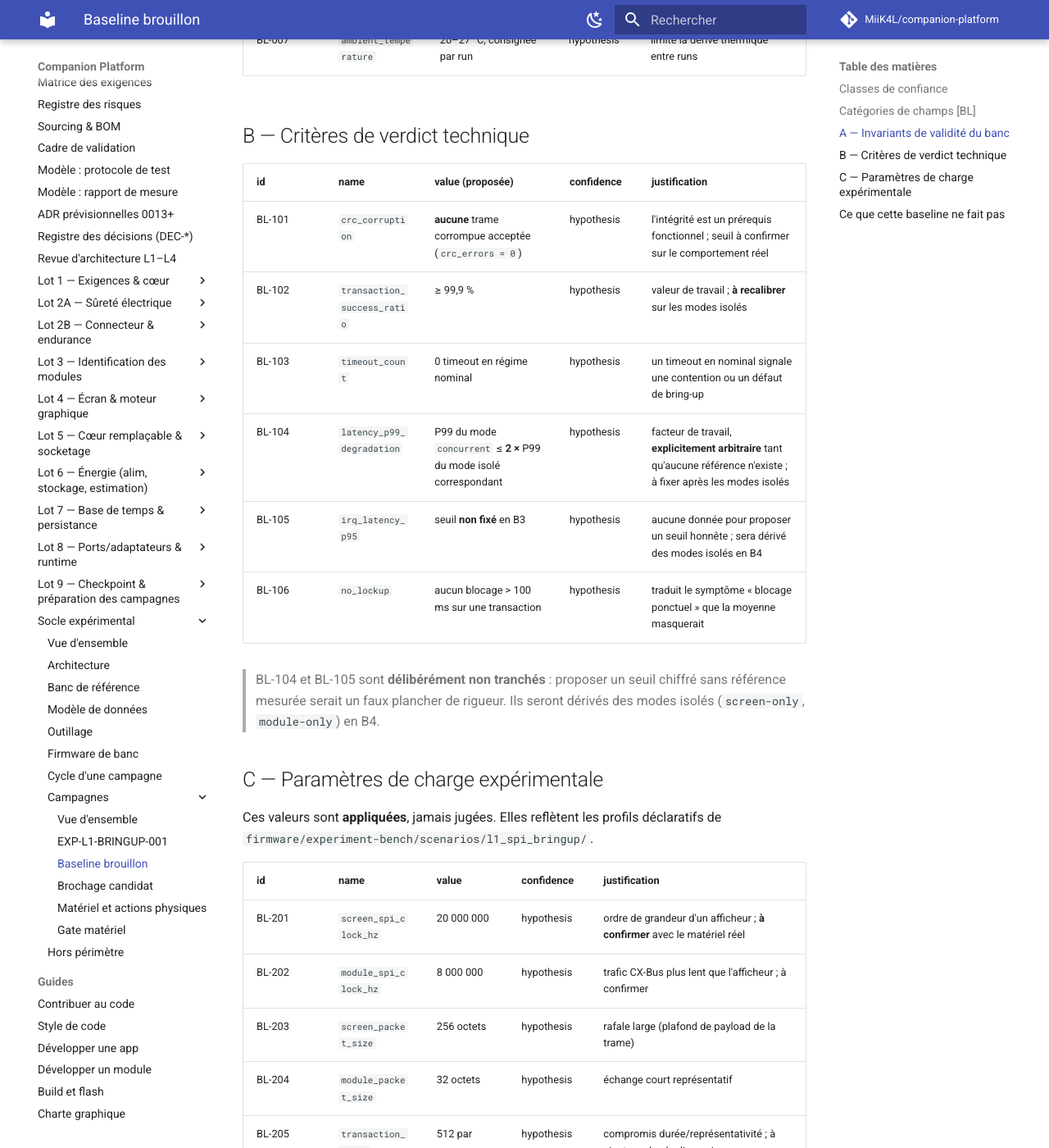
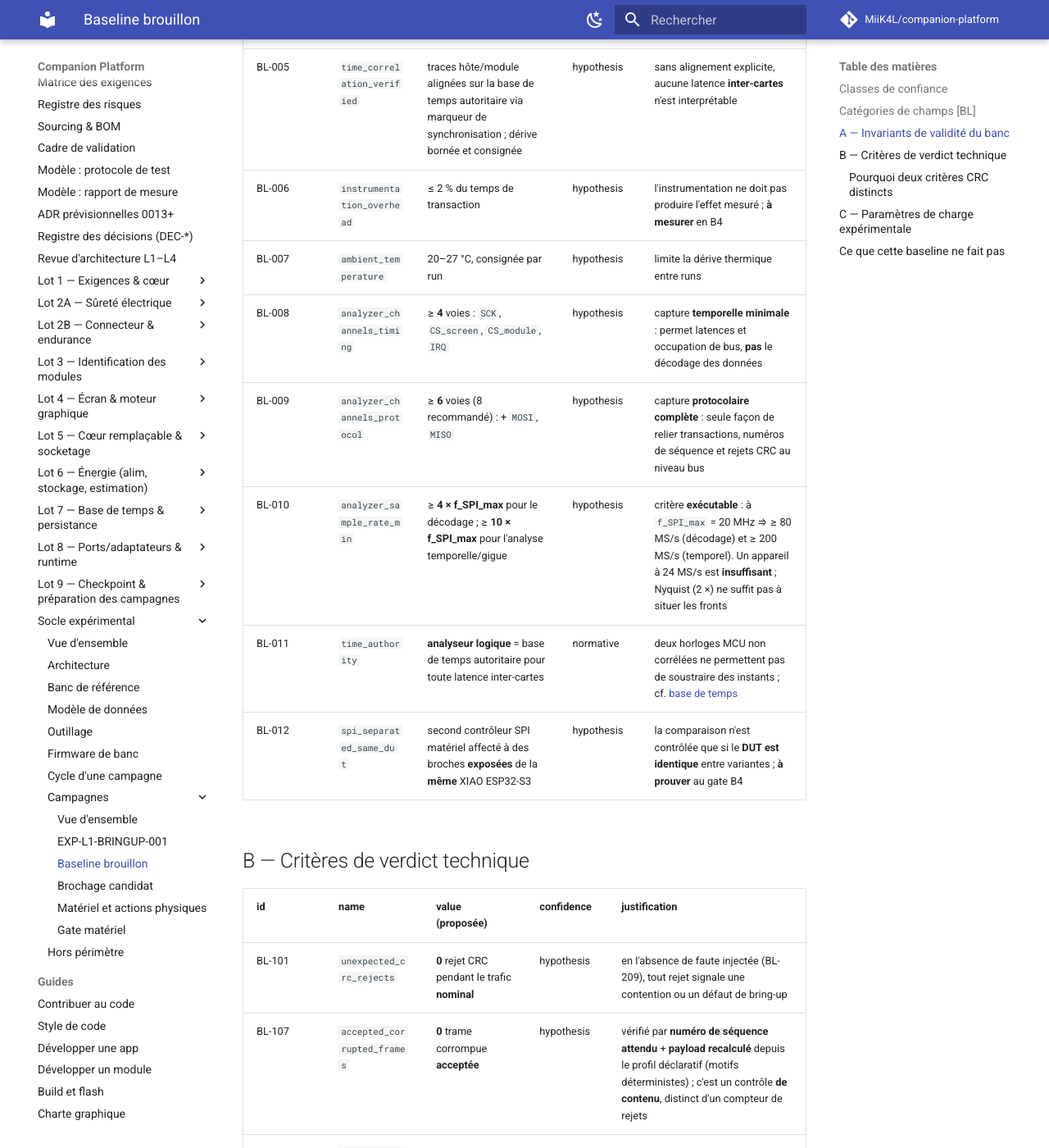
Before and after one commit to MiiK4L/companion-platform, an MkDocs documentation site: the page built from docs/phase-1/experiment-platform/campaigns/baseline-draft.md, in a window 1280 px wide and 1400 px high, scrolled down 1602 px. Shown: the whole window at 82% size. Built offline with MkDocs 1.6.1 and Material for MkDocs 9.7.7, drawn with Linux system fonts in a browser that asks for light colours; comment, search, counter and statistics services are not loaded; some of the changed text lies outside the part shown.

Commit message:
docs(phase-1): ouvre reellement BL-104 et separe les deux criteres CRC
BL-104 etait chiffre a 2x tout en etant declare non tranche : contradiction
levee en retirant le facteur. Sa value devient explicitement "a fixer en B4",
derivee des P99 des modes isoles, comme BL-105. Tant qu'ils ne sont pas
instancies, aucun cas concurrent ne peut recevoir de verdict sur la degradation.

Le critere CRC est scinde : BL-101 unexpected_crc_rejects (aucun rejet pendant
le trafic nominal) et BL-107 accepted_corrupted_frames (aucune trame corrompue
acceptee, verifiee par numero de sequence et payload recalcule depuis le profil
declaratif). Les deux ne sont pas equivalents : un compteur de rejets nul ne
prouve pas qu'aucune corruption n'a ete acceptee. Que la chaine de rejet
fonctionne est prouve separement par le gate materiel.

```diff
--- a/docs/phase-1/experiment-platform/campaigns/baseline-draft.md
+++ b/docs/phase-1/experiment-platform/campaigns/baseline-draft.md
@@ -15,19 +15,22 @@
 > `baseline_version`**. Une version déjà utilisée par un run n'est **jamais**
 > modifiée rétroactivement.
 
+- `baseline_id` : **`BL-EXP-L1-BRINGUP-001`**
+- `baseline_draft_version` : **0** (brouillon ; le premier `baseline-record.json`
+  **approuvé** produit en B4 portera la version **1** et référencera ce brouillon)
+- Référence machine : les six `campaign-definition` portent `baseline_id`,
+  `baseline_draft_version` et `baseline_draft_ref` pointant vers cette page.
+
 Cycle : **B3 → `draft`** · **B4 → revue → instanciation → approbation → exécution.**
 
 ## Classes de confiance
 
-`normative` (imposée par une spécification externe) · `measured` (issue d'une
-mesure qualifiée) · `hypothesis` (proposée, non vérifiée).
+`normative` (imposée par une spécification externe ou par le socle) · `measured`
+(issue d'une mesure qualifiée) · `hypothesis` (proposée, non vérifiée).
 
 > À ce stade, **aucune** valeur n'est `measured` : aucune mesure n'existe.
 
 ## Catégories de champs `[BL]`
-
-Les `[BL]` ne jouent pas tous le même rôle ; les confondre reviendrait à traiter
-un paramètre de charge comme un critère de succès.
 
 | Catégorie | Rôle | Effet |
 |-----------|------|-------|
@@ -35,9 +38,13 @@
 | **B — Critères de verdict technique** | ce qui décide `PASS`/`FAIL` | violation ⇒ `FAIL` |
 | **C — Paramètres de charge expérimentale** | ce qui est *appliqué*, pas jugé | ne décide d'aucun verdict |
 
-Exemple de la distinction demandée : la **fréquence SPI** et le **nombre de
-transactions** sont des **paramètres de charge (C)** ; « aucune corruption CRC »
-est un **critère de verdict (B)**.
+La **fréquence SPI** et le **nombre de transactions** sont des **paramètres de
+charge (C)** ; « aucune trame corrompue acceptée » est un **critère de verdict (B)**.
+
+> **Applicabilité par cas.** Tous les `[BL]` de catégorie B **ne s'appliquent pas
+> à tous les cas** : voir la [matrice d'applicabilité](EXP-L1-BRINGUP-001.md#5-matrice-dapplicabilite-par-cas).
+> Les modes isolés ne sont **jamais** jugés sur les critères de dégradation
+> concurrente.
 
 ## A — Invariants de validité du banc
 
@@ -47,29 +54,52 @@
 | BL-002 | `ground_topology` | masse commune, point unique | hypothesis | évite les boucles de masse faussant l'intégrité SPI |
 | BL-003 | `max_wire_length` | ≤ 100 mm par ligne SPI | hypothesis | limite les réflexions ; **à confirmer** à la fréquence retenue |
 | BL-004 | `build_reproducible` | arbre git propre, ou diff archivé et haché | normative | exigé par `promote_to_measured` (socle) |
-| BL-005 | `clock_sync_verified` | horodatages hôte/module corrélés, dérive bornée | hypothesis | sans cela, les latences croisées et la latence d'IRQ sont ininterprétables |
+| BL-005 | `time_correlation_verified` | traces hôte/module alignées sur la base de temps autoritaire via marqueur de synchronisation ; dérive bornée et consignée | hypothesis | sans alignement explicite, aucune latence **inter-cartes** n'est interprétable |
 | BL-006 | `instrumentation_overhead` | ≤ 2 % du temps de transaction | hypothesis | l'instrumentation ne doit pas produire l'effet mesuré ; **à mesurer** en B4 |
 | BL-007 | `ambient_temperature` | 20–27 °C, consignée par run | hypothesis | limite la dérive thermique entre runs |
+| BL-008 | `analyzer_channels_timing` | ≥ **4** voies : `SCK`, `CS_screen`, `CS_module`, `IRQ` | hypothesis | capture **temporelle minimale** : permet latences et occupation de bus, **pas** le décodage des données |
+| BL-009 | `analyzer_channels_protocol` | ≥ **6** voies (8 recommandé) : + `MOSI`, `MISO` | hypothesis | capture **protocolaire complète** : seule façon de relier transactions, numéros de séquence et rejets CRC au niveau bus |
+| BL-010 | `analyzer_sample_rate_min` | ≥ **4 × f_SPI_max** pour le décodage ; ≥ **10 × f_SPI_max** pour l'analyse temporelle/gigue | hypothesis | critère **exécutable** : à `f_SPI_max` = 20 MHz ⇒ ≥ 80 MS/s (décodage) et ≥ 200 MS/s (temporel). Un appareil à 24 MS/s est **insuffisant** ; Nyquist (2 ×) ne suffit pas à situer les fronts |
+| BL-011 | `time_authority` | **analyseur logique** = base de temps autoritaire pour toute latence inter-cartes | normative | deux horloges MCU non corrélées ne permettent pas de soustraire des instants ; cf. [base de temps](EXP-L1-BRINGUP-001.md#6-base-de-temps-et-appariement) |
+| BL-012 | `spi_separated_same_dut` | second contrôleur SPI matériel affecté à des broches **exposées** de la **même** XIAO ESP32-S3 | hypothesis | la comparaison n'est contrôlée que si le **DUT est identique** entre variantes ; **à prouver** au gate B4 |
 
 ## B — Critères de verdict technique
 
 | id | name | value (proposée) | confidence | justification |
 |----|------|------------------|------------|---------------|
-| BL-101 | `crc_corruption` | **aucune** trame corrompue acceptée (`crc_errors = 0`) | hypothesis | l'intégrité est un prérequis fonctionnel ; seuil à confirmer sur le comportement réel |
+| BL-101 | `unexpected_crc_rejects` | **0** rejet CRC pendant le trafic **nominal** | hypothesis | en l'absence de faute injectée (BL-209), tout rejet signale une contention ou un défaut de bring-up |
+| BL-107 | `accepted_corrupted_frames` | **0** trame corrompue **acceptée** | hypothesis | vérifié par **numéro de séquence attendu** + **payload recalculé** depuis le profil déclaratif (motifs déterministes) ; c'est un contrôle **de contenu**, distinct d'un compteur de rejets |
 | BL-102 | `transaction_success_ratio` | ≥ 99,9 % | hypothesis | valeur de travail ; **à recalibrer** sur les modes isolés |
 | BL-103 | `timeout_count` | 0 timeout en régime nominal | hypothesis | un timeout en nominal signale une contention ou un défaut de bring-up |
-| BL-104 | `latency_p99_degradation` | P99 du mode `concurrent` ≤ **2 ×** P99 du mode isolé correspondant | hypothesis | facteur de travail, **explicitement arbitraire** tant qu'aucune référence n'existe ; à fixer après les modes isolés |
-| BL-105 | `irq_latency_p95` | seuil **non fixé** en B3 | hypothesis | aucune donnée pour proposer un seuil honnête ; sera dérivé des modes isolés en B4 |
+| BL-104 | `latency_p99_degradation_factor` | **valeur ouverte — à fixer en B4** | hypothesis | seuil **non chiffré** : il sera **dérivé des modes isolés** (P99 de référence) une fois ceux-ci mesurés. Aucun facteur n'est retenu à ce stade |
+| BL-105 | `irq_latency_p95` | **valeur ouverte — à fixer en B4** | hypothesis | aucune donnée pour proposer un seuil honnête ; sera dérivé des modes isolés |
 | BL-106 | `no_lockup` | aucun blocage > 100 ms sur une transaction | hypothesis | traduit le symptôme « blocage ponctuel » que la moyenne masquerait |
 
-> BL-104 et BL-105 sont **délibérément non tranchés** : proposer un seuil chiffré
-> sans référence mesurée serait un faux plancher de rigueur. Ils seront dérivés
-> des modes isolés (`screen-only`, `module-only`) en B4.
+> **BL-104 et BL-105 sont réellement ouverts** : leur `value` est *à fixer en B4*,
+> pas un chiffre déguisé en hypothèse. Les instancier exige les P99 de référence
+> des modes `screen-only` et `module-only`. Tant qu'ils ne sont pas instanciés,
+> **aucun cas `concurrent` ne peut recevoir de verdict `PASS`/`FAIL`** sur la
+> dégradation (au mieux `INCONCLUSIVE` sur ce critère).
+
+### Pourquoi deux critères CRC distincts
+
+`unexpected_crc_rejects = 0` (BL-101) et `accepted_corrupted_frames = 0` (BL-107)
+**ne sont pas équivalents** :
+
+- BL-101 constate qu'aucune trame **n'a été rejetée** pour CRC. Cela ne démontre
+  **pas** qu'aucune trame corrompue **n'a été acceptée** (un CRC peut, en théorie,
+  ne pas détecter une corruption ; un défaut d'implémentation peut acquitter à
+  tort).
+- BL-107 le vérifie **positivement**, par le contenu : séquence attendue et
+  payload recalculé depuis le profil déclaratif.
+- Que la **chaîne de rejet fonctionne** est prouvé **séparément**, par le
+  [gate matériel](hardware-gate.md) (corruption **volontaire** ⇒ rejet observé),
+  et non par la campagne, qui reste **nominale** (BL-209).
 
 ## C — Paramètres de charge expérimentale
 
-Ces valeurs sont **appliquées**, jamais jugées. Elles reflètent les profils
-déclaratifs de `firmware/experiment-bench/scenarios/l1_spi_bringup/`.
+Appliqués, jamais jugés. Reflètent les profils déclaratifs de
+`firmware/experiment-bench/scenarios/l1_spi_bringup/`.
 
 | id | name | value | confidence | justification |
 |----|------|-------|------------|---------------|
```
